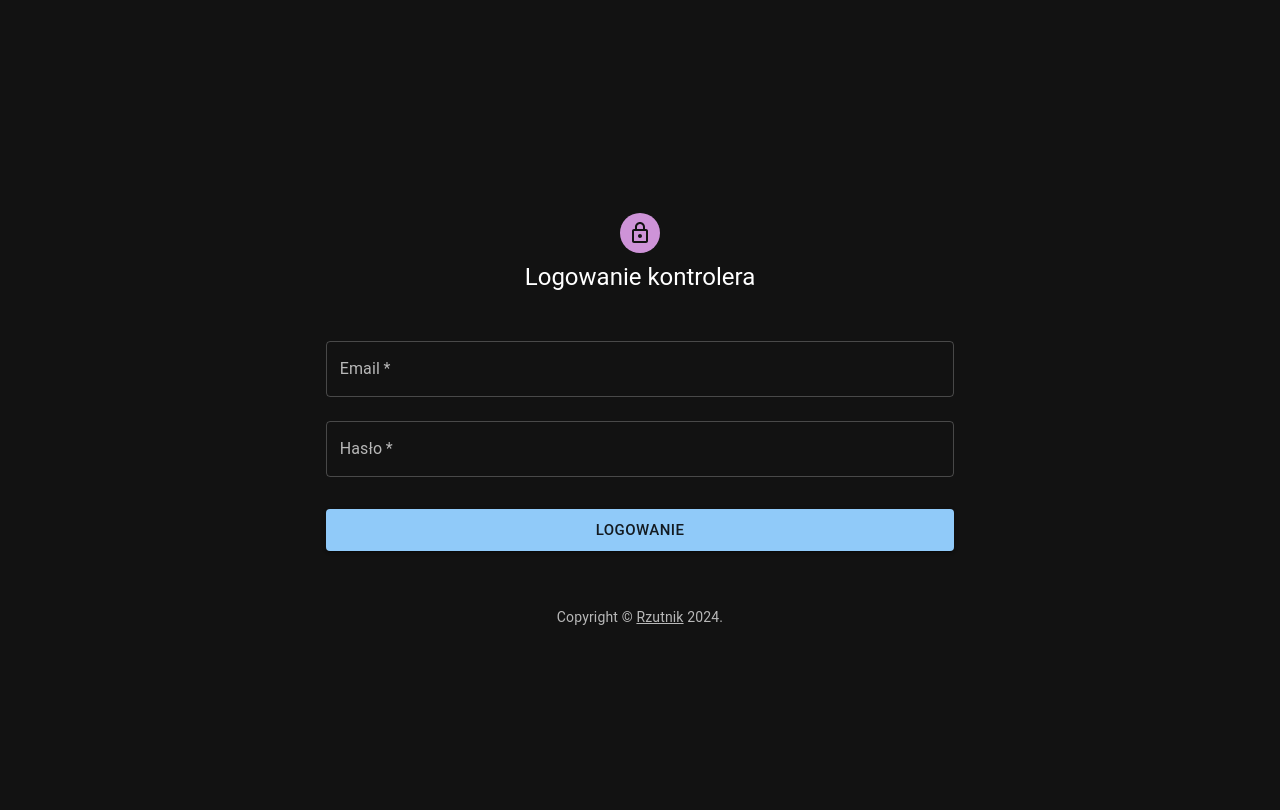
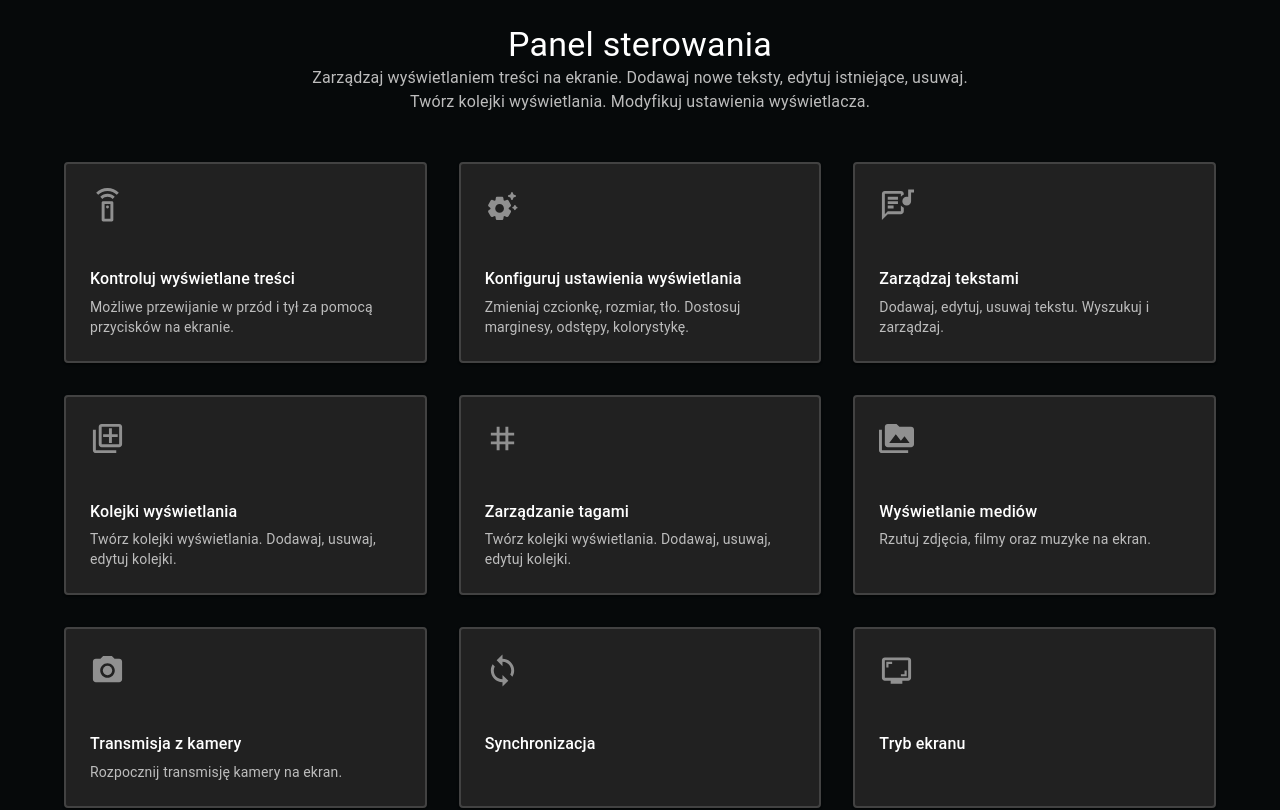
Before and after one commit to kubiakszymonp/projektor-frontend, a React (Create React App) app: page / in a window 1280 px wide. Before the commit this address led to /login. Shown: the top 810 px of the page. Built offline with nearby package versions, Linux system fonts and the light colour scheme.

Commit message:
fix styles

```diff
--- a/public/index.html
+++ b/public/index.html
@@ -1,20 +1,44 @@
 <!DOCTYPE html>
 <html lang="en">
+
 <head>
   <meta charset="utf-8" />
   <link rel="icon" href="%PUBLIC_URL%/favicon.ico" />
   <meta name="viewport" content="width=device-width, initial-scale=1" />
   <meta name="theme-color" content="#000000" />
-    <meta
-      name="description"
-      content="Web site created using create-react-app"
-    />
+  <meta name="description" content="Web site created using create-react-app" />
   <link rel="apple-touch-icon" href="%PUBLIC_URL%/logo192.png" />
   <!--
       manifest.json provides metadata used when your web app is installed on a
       user's mobile device or desktop. See https://developers.google.com/web/fundamentals/web-app-manifest/
     -->
   <link rel="manifest" href="%PUBLIC_URL%/manifest.json" />
+  <style>
+    body {
+      margin: 0;
+      padding: 0 !important;
+      font-family: -apple-system, BlinkMacSystemFont, 'Segoe UI', 'Roboto', 'Oxygen',
+        'Ubuntu', 'Cantarell', 'Fira Sans', 'Droid Sans', 'Helvetica Neue',
+        sans-serif;
+      -webkit-font-smoothing: antialiased;
+      -moz-osx-font-smoothing: grayscale;
+      max-width: 100vw;
+      overflow: hidden;
+    }
+
+    code {
+      font-family: source-code-pro, Menlo, Monaco, Consolas, 'Courier New',
+        monospace;
+    }
+
+    html {
+      overflow-x: hidden;
+    }
+
+    .noTransform {
+      transform: none !important;
+    }
+  </style>
   <!--
       Notice the use of %PUBLIC_URL% in the tags above.
       It will be replaced with the URL of the `public` folder during the build.
@@ -26,6 +50,7 @@
     -->
   <title>Kontroler rzutnika</title>
 </head>
+
 <body>
   <noscript>You need to enable JavaScript to run this app.</noscript>
   <div id="root"></div>
@@ -40,4 +65,5 @@
       To create a production bundle, use `npm run build` or `yarn build`.
     -->
 </body>
+
 </html>
--- a/src/App.css
+++ /dev/null
@@ -1,13 +0,0 @@
-body {
-  margin: 0;
-  padding: 0;
-  overflow: scroll;
-  overflow: hidden;
-}
-html {
-  overflow-x: hidden;
-}
-
-.noTransform {
-  transform: none !important;
-}
--- a/src/App.tsx
+++ b/src/App.tsx
@@ -1,5 +1,4 @@
 import React from "react";
-import "./App.css";
 import { Route, Routes } from "react-router-dom";
 import { LoginPage } from "./pages/Login/Login";
 import { ThemeProvider, createTheme } from "@mui/material";
--- a/src/index.css
+++ /dev/null
@@ -1,16 +0,0 @@
-body {
-  margin: 0;
-  font-family: -apple-system, BlinkMacSystemFont, 'Segoe UI', 'Roboto', 'Oxygen',
-    'Ubuntu', 'Cantarell', 'Fira Sans', 'Droid Sans', 'Helvetica Neue',
-    sans-serif;
-  -webkit-font-smoothing: antialiased;
-  -moz-osx-font-smoothing: grayscale;
-  max-width: 100vw;
-  overflow-x: hidden;
-  padding: 0 !important;
-}
-
-code {
-  font-family: source-code-pro, Menlo, Monaco, Consolas, 'Courier New',
-    monospace;
-}
--- a/src/pages/Controller/DisplayController.tsx
+++ b/src/pages/Controller/DisplayController.tsx
@@ -102,7 +102,7 @@ export const Controller = () => {
             desiredWidth={calc()}
             originalHeight={projectorSettings?.screenHeight || 0}
             originalWidth={projectorSettings?.screenWidth || 0}
-            url={"/projector-preview/" + jwtPersistance.getDecodedJwt()?.organizationId}
+            url={"#/projector-preview/" + jwtPersistance.getDecodedJwt()?.organizationId}
           />
         </Grid>
 
--- a/src/pages/Dashboard/Dashboard.tsx
+++ b/src/pages/Dashboard/Dashboard.tsx
@@ -22,7 +22,7 @@ export const Dashboard = () => {
   const navigate = useNavigate();
   useEffect(() => {
     if (jwtPersistance.getDecodedJwt() === null) {
-      navigate("login");
+      // navigate("login");
     }
   }, []);
 
--- a/src/pages/Login/Login.tsx
+++ b/src/pages/Login/Login.tsx
@@ -68,7 +68,6 @@ export const LoginPage = () => {
       });
   };
   return (
-    <ThemeProvider theme={defaultTheme}>
     <div
       style={{
         display: "flex",
@@ -157,6 +156,5 @@ export const LoginPage = () => {
         <Copyright sx={{ mt: 5, mb: 4 }} />
       </Container>
     </div>
-    </ThemeProvider>
   );
 };
--- a/src/pages/Projector/Projector.css
+++ /dev/null
@@ -1,8 +0,0 @@
-.projector-container {
-  overflow: hidden;
-  margin: 0;
-  width: 100vw;
-  height: 100vh;
-  display: flex;
-  flex-direction: column;
-}
--- a/src/pages/Projector/Projector.tsx
+++ b/src/pages/Projector/Projector.tsx
@@ -1,5 +1,4 @@
 import React, { useCallback, useEffect, useRef, useState } from "react";
-import "./Projector.css";
 import { setPageTitle } from "../../services/page-title";
 import { useParams } from "react-router-dom";
 import { ProjectorMediaDisplay } from "./MediaDisplay";
@@ -63,7 +62,15 @@ export const ProjectorPage: React.FC<{ isPreview: boolean }> = ({ isPreview }) =
     <>
       <div
         className="projector-container"
-        style={{ backgroundColor: projectorSettings?.backgroundColor }}
+        style={{
+          backgroundColor: projectorSettings?.backgroundColor,
+          overflow: "hidden",
+          margin: 0,
+          width: "100vw",
+          height: "100vh",
+          display: "flex",
+          flexDirection: "column",
+        }}
       >
         {projectorSettings && (
           <>
@@ -78,7 +85,7 @@ export const ProjectorPage: React.FC<{ isPreview: boolean }> = ({ isPreview }) =
             )}
           </>
         )}
-      </div>
+      </div >
       {displayState?.emptyDisplay === true && (
         <div id="black-cover-empty-display" style={{
           zIndex: 10,
@@ -88,7 +95,8 @@ export const ProjectorPage: React.FC<{ isPreview: boolean }> = ({ isPreview }) =
           backgroundColor: projectorSettings?.backgroundColor,
           top: 0
         }}></div>
-      )}
+      )
+      }
     </>
   );
 };
```
Also changed, not shown: src/index.tsx (+4 -5 lines). Lines whose indentation alone changed are shown as unchanged.
